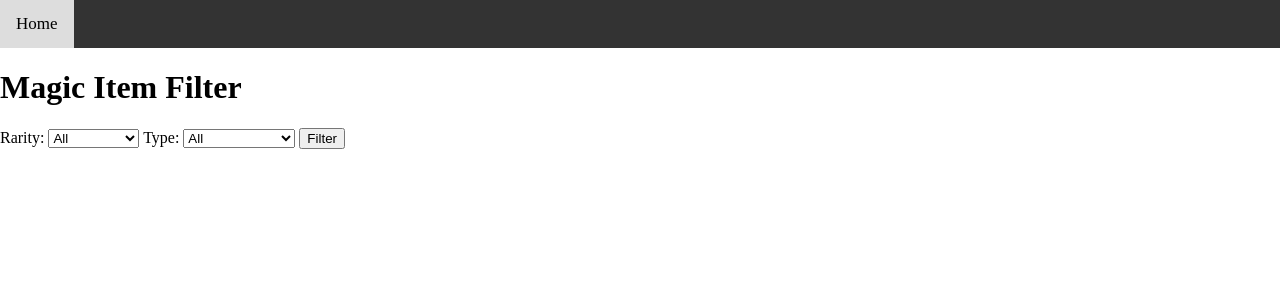
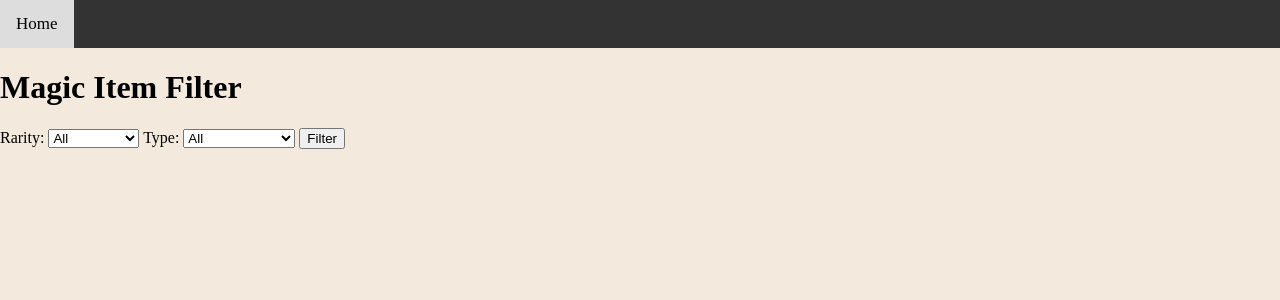
Before and after one commit to FuZionPanda1/DnDItemApp, a Flask app: page / in a window 1280 px wide. Shown: the top 300 px of the page. Run offline with Flask 3, Linux system fonts and the light colour scheme.

```diff
--- a/static/styles.css
+++ b/static/styles.css
@@ -1,4 +1,6 @@
 html, body {
+    background-color: #f3e9dd;
+    background-image: url("");
     margin: 0;
     padding: 0;
 }
```
Also changed, not shown: images/parchment.jpg (added).
